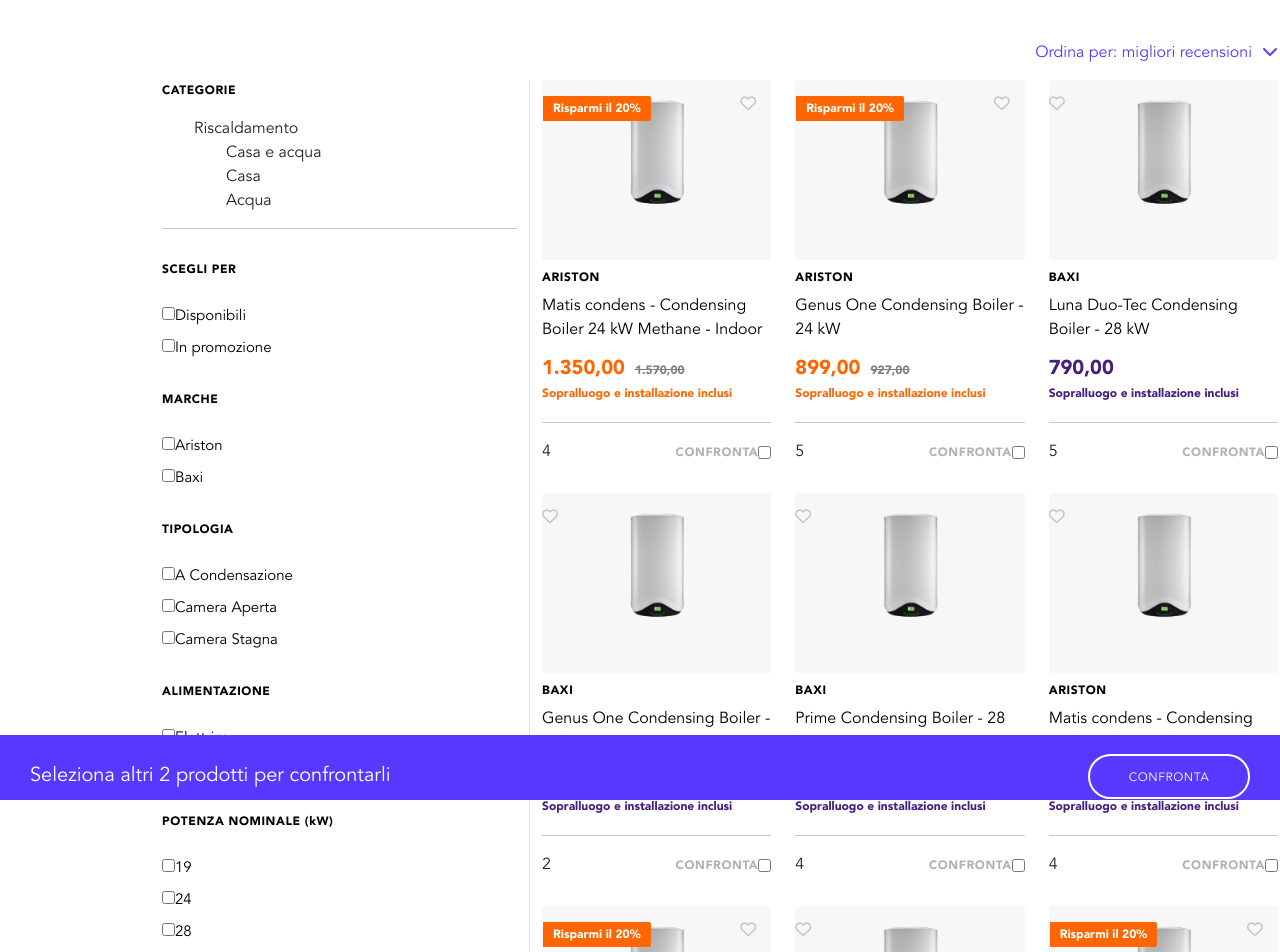
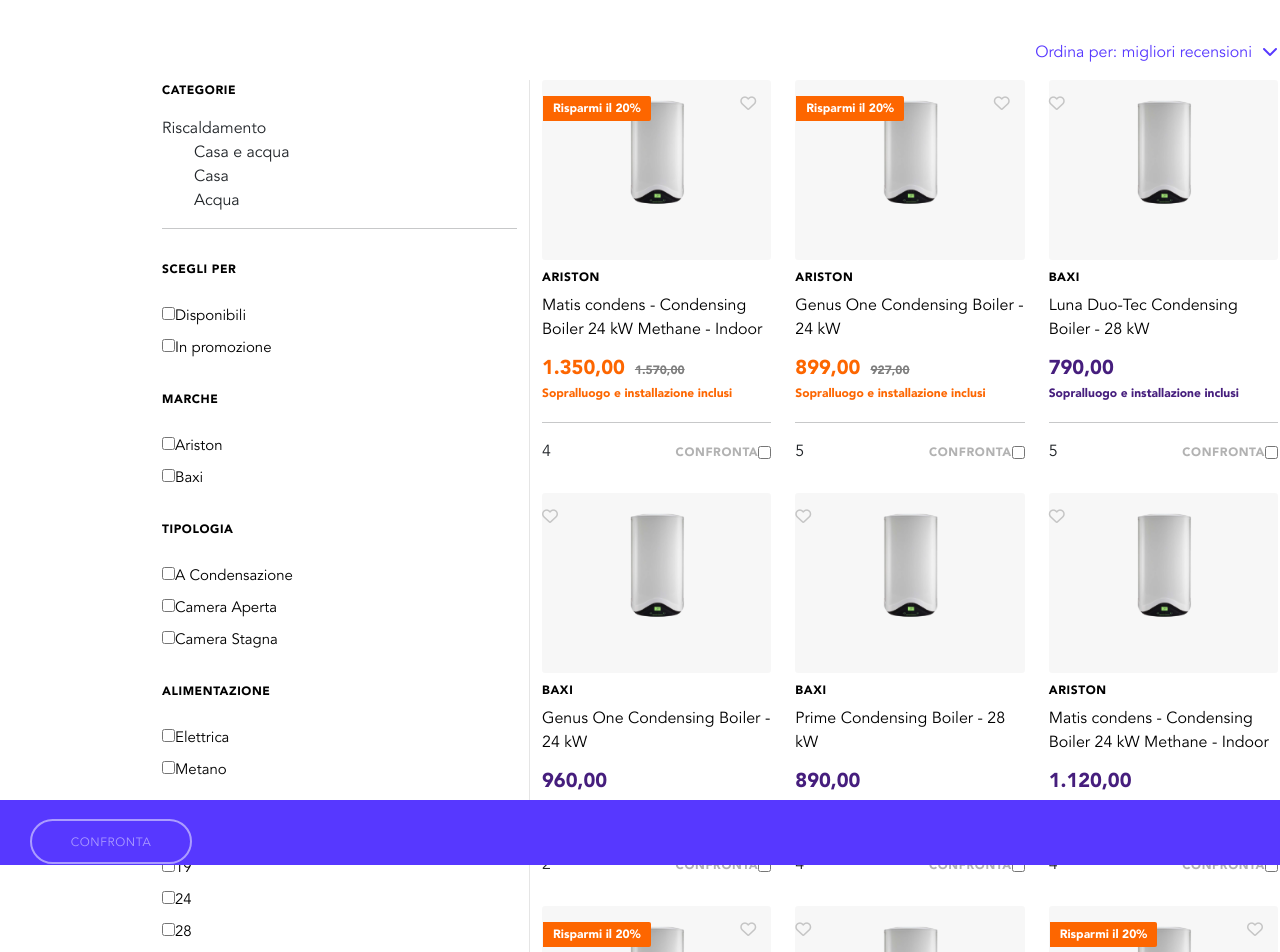
Before and after one commit to Orsola86/frontend_test, a React (Create React App) app: page / in a window 1280 px wide. Shown: the top 952 px of the page. Built offline with nearby package versions, Linux system fonts and the light colour scheme; data requests are answered from the project's data file.

Commit message:
sistemazione confronto tra i boilers

```diff
--- a/src/App.js
+++ b/src/App.js
@@ -1,17 +1,35 @@
 import React, { useEffect, useReducer, createContext } from "react";
 import Filters from "./Filters";
 import Boilers from "./Boilers";
-import Confronta from "./Confronta";
+import Compare from "./Compare";
 import axios from "axios";
 
-const Initial_State = [];
+const Initial_State = {
+  boilers: [],
+  confronta: [],
+};
 
 function reducer(state, action) {
+  console.log(action.payload);
   switch (action.type) {
     case "fetchData":
       return {
         ...state,
         boilers: action.payload,
+      };
+    // - Vi servirà sicuramente l'ID del prodotto che state selezionando quando premente il checkbox
+    // - Essendo che il checkbox si seleziona/deseleziona dovremmo
+    //   usare la logica del togliere/mettere da qualche parte (probabilmente nel reducer)
+    // - Nel reducer, come abbiamo visto, possono esserci if/else dentro un "case"
+    // - Il metodo "FIND" degli array può tornarvi particolarmente utile
+    //anche il metodo "SOME" potrebbe ritornarvi particolarmente utile
+    case "confronta":
+      const isProductSelected = (e) => e === action.payload;
+      return {
+        ...state,
+        confronta: state.confronta.some(isProductSelected)
+          ? state.confronta.filter((e) => e !== action.payload)
+          : [...state.confronta, action.payload],
       };
 
     default:
@@ -51,7 +69,7 @@ function App() {
           {/* Boilers */}
           <Boilers />
         </div>
-        <Confronta />
+        <Compare />
       </AppContext.Provider>
     </div>
   );
--- a/src/Boilers/Boiler/index.js
+++ b/src/Boilers/Boiler/index.js
@@ -1,17 +1,19 @@
-import React from "react";
+import React, { useContext } from "react";
 import boiler from "../../images/boiler.png";
-import Confronta from "../../Confronta";
+import App, { AppContext } from "../../App";
 
 function Boiler({
   brand,
   descrizione,
-  id,
+  _id,
   immagine,
   note,
   prezzo,
   prezzoPreSconto,
   stelle,
 }) {
+  const [state, dispatch] = useContext(AppContext);
+
   return (
     <div className="col-4">
       <div className="boiler">
@@ -41,7 +43,13 @@ function Boiler({
 
           <label className="confronta">
             CONFRONTA
-            <input type="checkbox" name="confronta" value="1" />
+            <input
+              id={_id}
+              type="checkbox"
+              name="confronta"
+              value="1"
+              onChange={() => dispatch({ type: "confronta", payload: _id })}
+            />
           </label>
         </div>
       </div>
--- a/src/Boilers/index.js
+++ b/src/Boilers/index.js
@@ -5,12 +5,13 @@ import { AppContext } from "../App";
 function Boilers() {
   const [state] = useContext(AppContext);
   const { boilers } = state;
+  console.log(boilers);
 
   return (
     <div className="col-8">
       <div className="row">
         {boilers?.map((bolier) => (
-          <Boiler key={bolier.id} {...bolier} />
+          <Boiler key={bolier._id} {...bolier} />
         ))}
       </div>
     </div>
--- /dev/null
+++ b/src/Compare.js
@@ -0,0 +1,24 @@
+import React, { useContext } from "react";
+import { AppContext } from "./App";
+
+function Compare() {
+  const [state] = useContext(AppContext);
+  const { confronta } = state;
+  return (
+    <>
+      <div className={`banner ${confronta.length > 0 && "moved"}`}>
+        {confronta.length === 1 && (
+          <p>Seleziona altri 2 prodotti per confrontarli</p>
+        )}
+        {confronta.length === 2 && (
+          <p>Seleziona ancora un prodotto per un confronto più dettagliato</p>
+        )}
+        {confronta.length === 3 && <p>Confronta i modelli selezionati</p>}
+        <button className="btn-confronta" disabled={confronta.length <= 2}>
+          CONFRONTA
+        </button>
+      </div>
+    </>
+  );
+}
+export default Compare;
--- a/src/Confronta.js
+++ /dev/null
@@ -1,16 +0,0 @@
-import React from "react";
-
-function Confronta() {
-  function banner() {}
-  banner();
-
-  return (
-    <>
-      <div className="banner">
-        <p>Seleziona altri 2 prodotti per confrontarli</p>
-        <button className="btn-confronta">CONFRONTA</button>
-      </div>
-    </>
-  );
-}
-export default Confronta;
--- a/src/Filters.js
+++ b/src/Filters.js
@@ -5,7 +5,7 @@ function Filters() {
     <div className="col-4 borderRight">
       <div class="categorie">
         <p>CATEGORIE</p>
-        <ul>
+        <ul className="first-ul">
           <li>Riscaldamento</li>
           <ul>
             <li>Casa e acqua</li>
--- a/src/styles/index.scss
+++ b/src/styles/index.scss
@@ -53,6 +53,10 @@ body {
 
 .categorie ul {
   list-style-type: none;
+}
+
+.first-ul {
+  padding: 0;
 }
 
 .filters p {
@@ -164,7 +168,7 @@ body {
   justify-content: space-between;
   align-items: baseline;
   position: fixed;
-  bottom: 0;
+  bottom: -65px;
   left: 0;
   height: 65px;
   width: 100%;
@@ -188,4 +192,22 @@ body {
   letter-spacing: 0.6px;
   width: 162px;
   height: 45px;
+
+  &:disabled {
+    opacity: 0.5;
+  }
 }
+
+@keyframes animazione {
+  from {
+    bottom: -65px;
+  }
+  to {
+    bottom: 0;
+  }
+}
+.moved {
+  animation-name: animazione;
+  animation-duration: 0.6s;
+  animation-fill-mode: forwards;
+}
```
